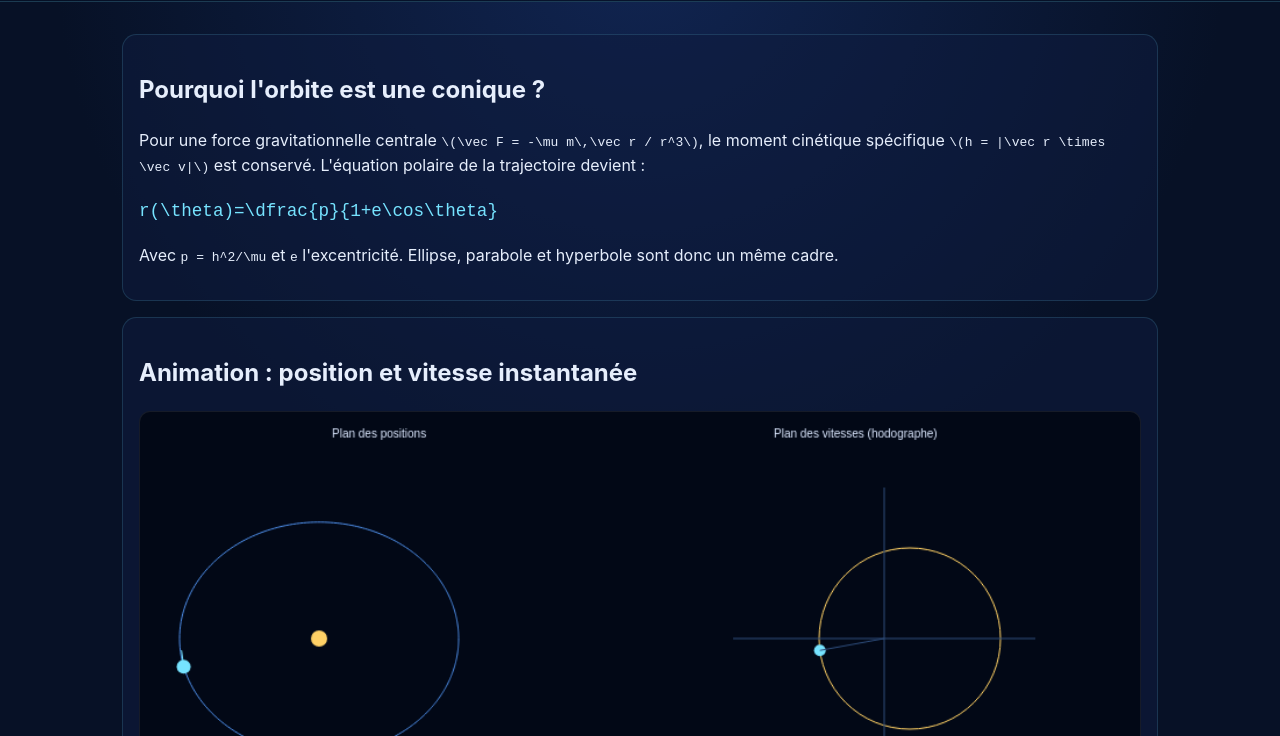
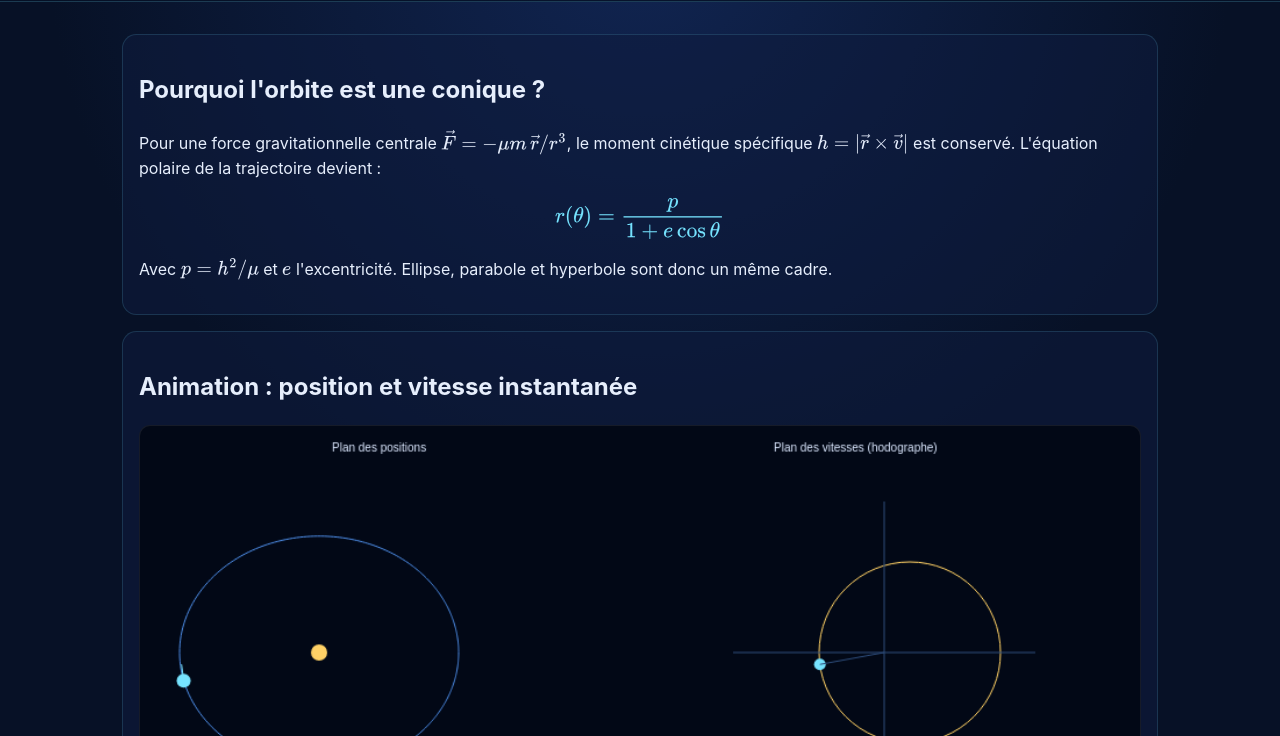
Before and after one commit to geekprof/Codex, a plain HTML site: page kepler.html in a window 1280 px wide. Shown: the part 64-800 px from the top of the page. Drawn offline with nearby package versions, Linux system fonts and the light colour scheme.

Commit message:
Fix LaTeX rendering across site pages

```diff
--- a/kepler.html
+++ b/kepler.html
@@ -5,6 +5,15 @@
     <meta name="viewport" content="width=device-width, initial-scale=1.0" />
     <title>Mouvement képlérien | HodoAstro</title>
     <link rel="stylesheet" href="styles.css" />
+    <script>
+      window.MathJax = {
+        tex: {
+          inlineMath: [["\\(", "\\)"], ["$", "$"]],
+          displayMath: [["\\[", "\\]"], ["$$", "$$"]],
+        },
+      };
+    </script>
+    <script id="MathJax-script" async src="https://cdn.jsdelivr.net/npm/mathjax@3/es5/tex-svg.js"></script>
   </head>
   <body data-page="kepler">
     <header class="site-header">
@@ -22,13 +31,13 @@
         <h1>Pourquoi l'orbite est une conique ?</h1>
         <p>
           Pour une force gravitationnelle centrale
-          <code>\(\vec F = -\mu m\,\vec r / r^3\)</code>, le moment cinétique spécifique
-          <code>\(h = |\vec r \times \vec v|\)</code> est conservé.
+          \(\vec F = -\mu m\,\vec r / r^3\), le moment cinétique spécifique
+          \(h = |\vec r \times \vec v|\) est conservé.
           L'équation polaire de la trajectoire devient :
         </p>
-        <p class="formula"><code>r(\theta)=\dfrac{p}{1+e\cos\theta}</code></p>
+        <p class="formula">\[r(\theta)=\dfrac{p}{1+e\cos\theta}\]</p>
         <p>
-          Avec <code>p = h^2/\mu</code> et <code>e</code> l'excentricité. Ellipse, parabole et hyperbole sont donc un même cadre.
+          Avec \(p = h^2/\mu\) et \(e\) l'excentricité. Ellipse, parabole et hyperbole sont donc un même cadre.
         </p>
       </section>
 
```
Also changed, not shown: applications.html (+9 -0 lines), construction.html (+9 -0 lines), index.html (+9 -0 lines).
